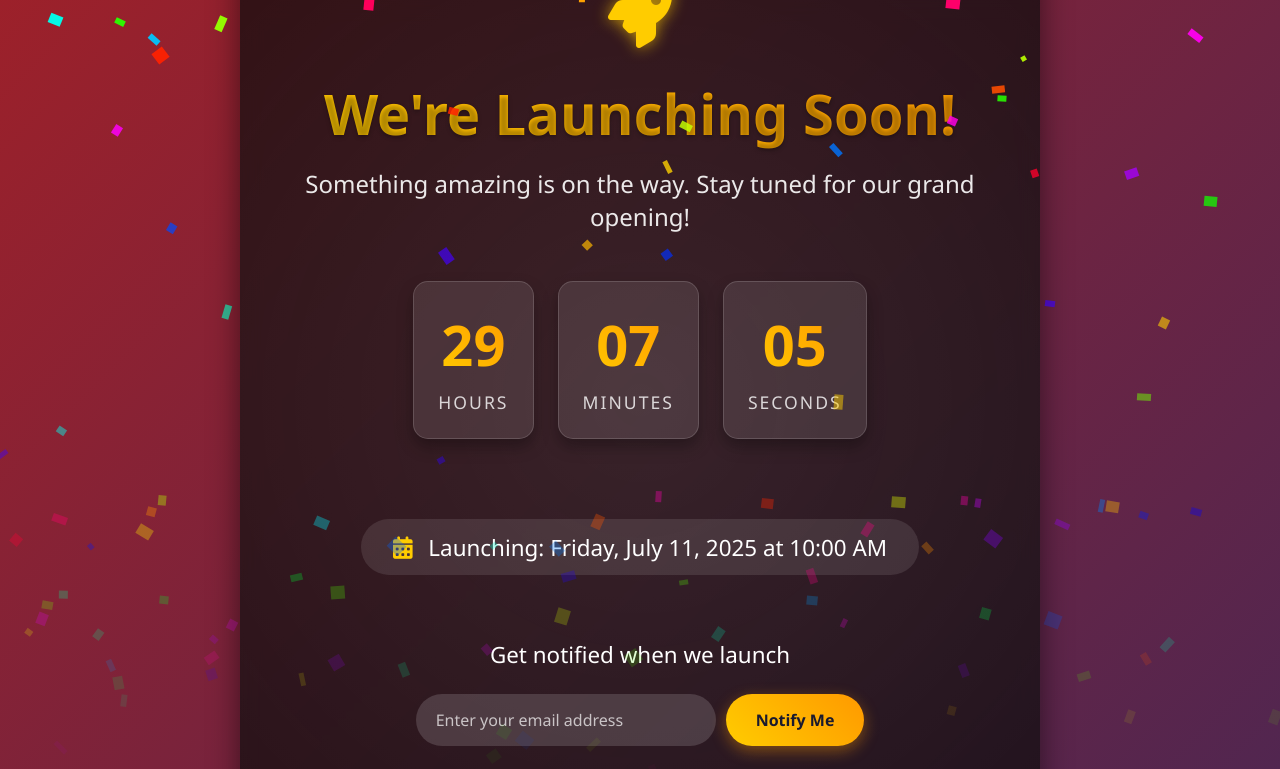
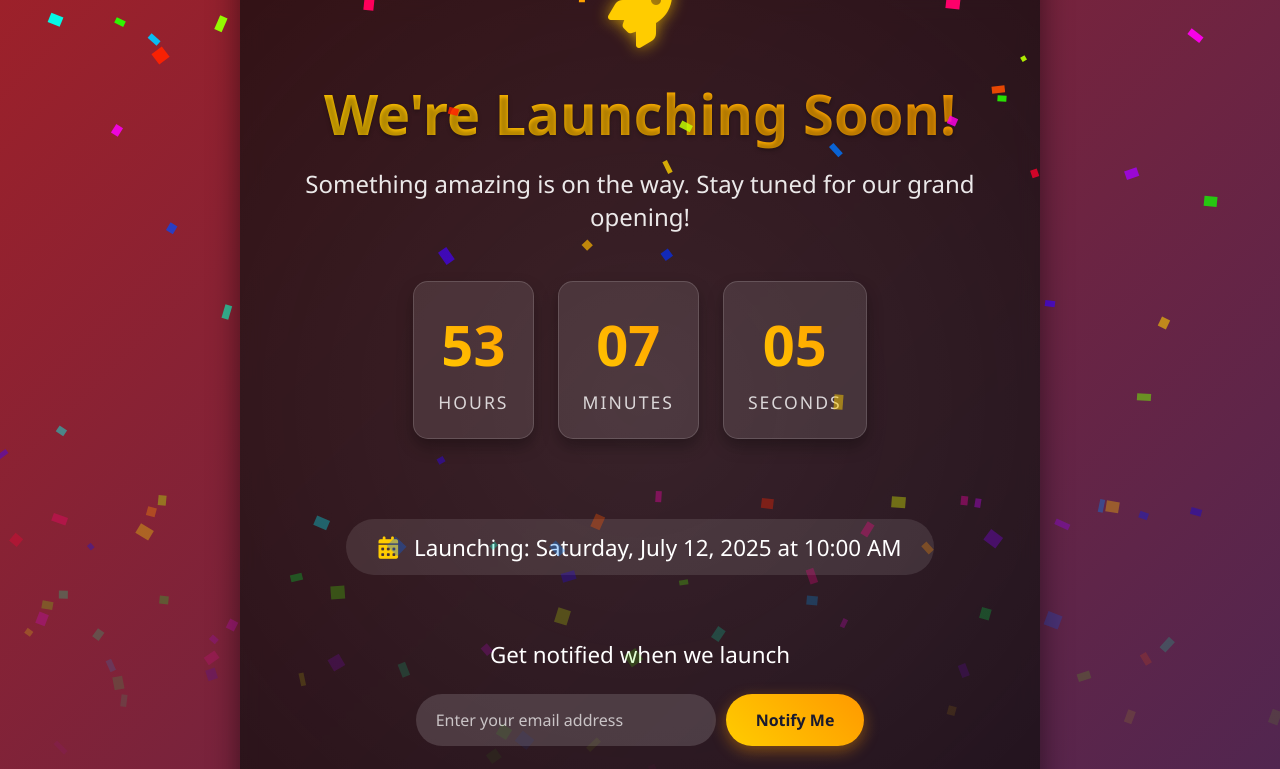
Before and after one commit to iambmk144/aquabridge, a plain HTML site: page index.html in a window 1280 px wide. Shown: the top 769 px of the page. Drawn offline with Linux system fonts and the light colour scheme.

Commit message:
new time

```diff
--- a/index.html
+++ b/index.html
@@ -301,7 +301,7 @@
         // Set launch time to tomorrow at 10:00 AM
         const now = new Date();
         const launchDate = new Date();
-        launchDate.setDate(now.getDate() + 1);
+        launchDate.setDate(now.getDate() + 2);
         launchDate.setHours(10, 0, 0, 0);
 
         // Format and display launch date
```
